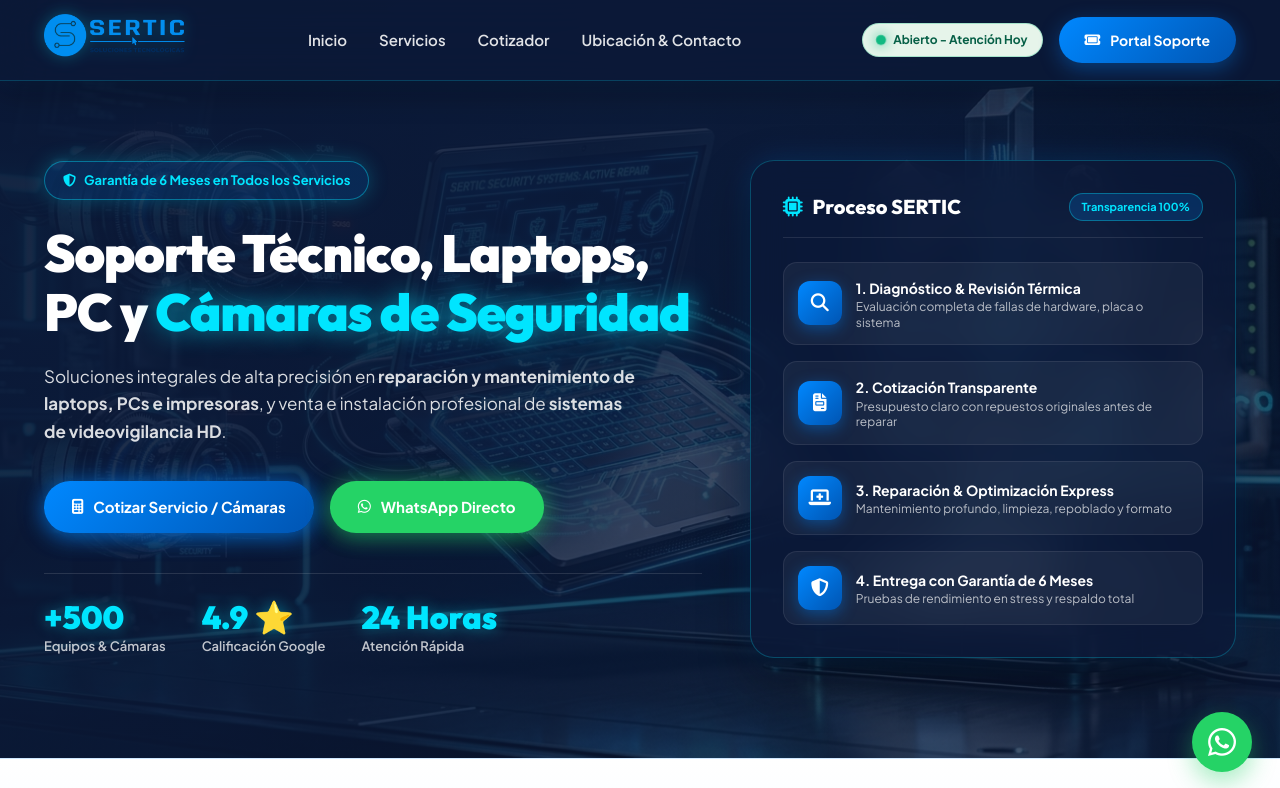
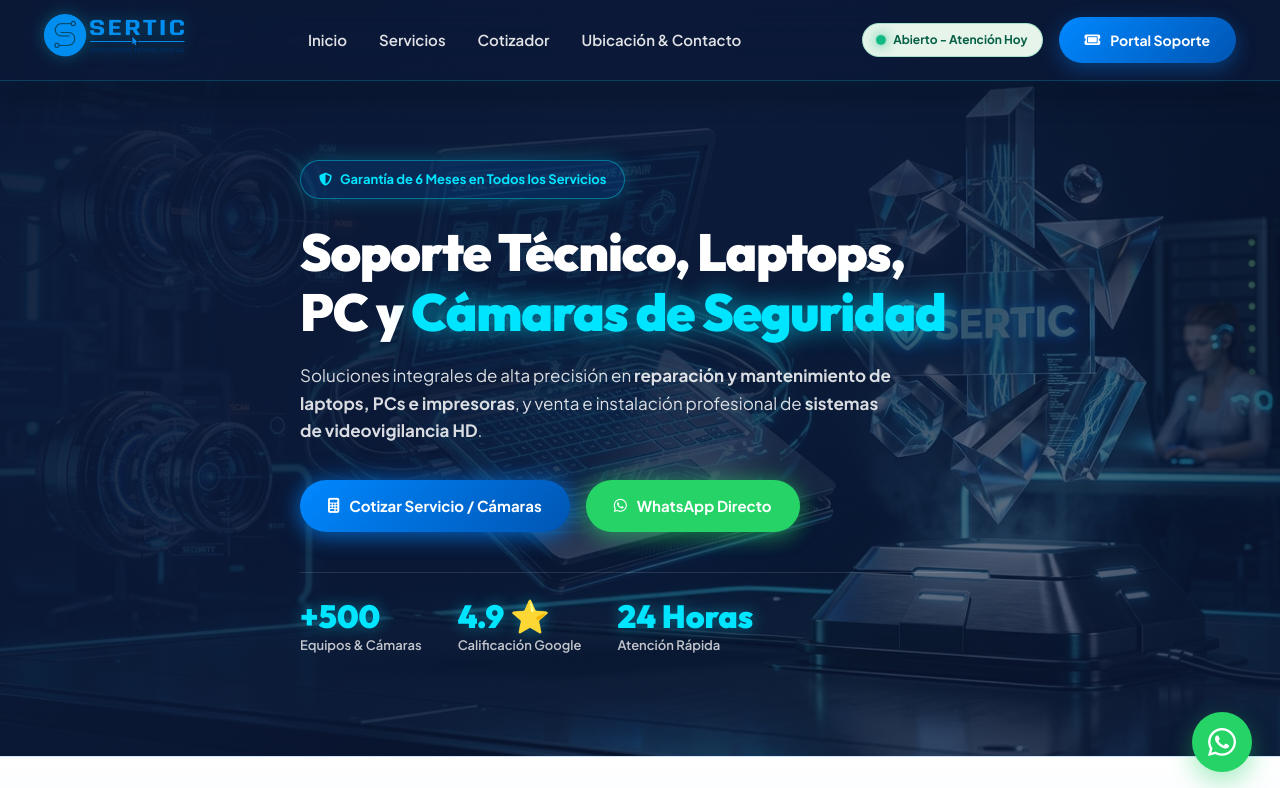
Before and after one commit to diegollallico340-oss/sertic-peru, a plain HTML site: page index.html in a window 1280 px wide. Shown: the top 788 px of the page. Drawn offline with Linux system fonts and the light colour scheme.

Commit message:
Eliminar tarjeta de Proceso SERTIC del encabezado para mayor amplitud y visibilidad del fondo 3D

```diff
--- a/index.html
+++ b/index.html
@@ -49,10 +49,8 @@
     <div class="hero-3d-overlay-full"></div>
 
     <div class="container hero-3d-container">
-      <div class="hero-3d-grid">
+      <div class="hero-3d-single-content">
 
-        <!-- Left Side: Main Offer & Headlines -->
-        <div class="hero-3d-content">
         <div class="hero-badge-glow">
           <span class="status-badge-glow">
             <i class="fa-solid fa-shield-halved"></i> Garantía de 6 Meses en Todos los Servicios
@@ -89,52 +87,6 @@
           <div class="stat-3d-item">
             <h3>24 Horas</h3>
             <p>Atención Rápida</p>
-            </div>
-          </div>
-        </div>
-
-        <!-- Right Side: Proceso SERTIC Glassmorphic Card -->
-        <div class="hero-3d-card-side">
-          <div class="glass-proceso-card">
-            <div class="glass-card-header">
-              <h3><i class="fa-solid fa-microchip"></i> Proceso SERTIC</h3>
-              <span class="chip-glow">Transparencia 100%</span>
-            </div>
-
-            <div class="glass-feature-list">
-              <div class="glass-feature-item">
-                <div class="glass-icon"><i class="fa-solid fa-magnifying-glass"></i></div>
-                <div>
-                  <strong>1. Diagnóstico & Revisión Térmica</strong>
-                  <p>Evaluación completa de fallas de hardware, placa o sistema</p>
-                </div>
-              </div>
-
-              <div class="glass-feature-item">
-                <div class="glass-icon"><i class="fa-solid fa-file-invoice"></i></div>
-                <div>
-                  <strong>2. Cotización Transparente</strong>
-                  <p>Presupuesto claro con repuestos originales antes de reparar</p>
-                </div>
-              </div>
-
-              <div class="glass-feature-item">
-                <div class="glass-icon"><i class="fa-solid fa-laptop-medical"></i></div>
-                <div>
-                  <strong>3. Reparación & Optimización Express</strong>
-                  <p>Mantenimiento profundo, limpieza, repoblado y formato</p>
-                </div>
-              </div>
-
-              <div class="glass-feature-item">
-                <div class="glass-icon"><i class="fa-solid fa-shield-halved"></i></div>
-                <div>
-                  <strong>4. Entrega con Garantía de 6 Meses</strong>
-                  <p>Pruebas de rendimiento en stress y respaldo total</p>
-                </div>
-              </div>
-            </div>
-
           </div>
         </div>
 
--- a/styles.css
+++ b/styles.css
@@ -976,11 +976,8 @@
   z-index: 2;
 }
 
-.hero-3d-grid {
-  display: grid;
-  grid-template-columns: 1.15fr 0.85fr;
-  gap: 48px;
-  align-items: center;
+.hero-3d-single-content {
+  max-width: 680px;
 }
 
 .hero-badge-glow {
```
Lines whose indentation alone changed are shown as unchanged.
